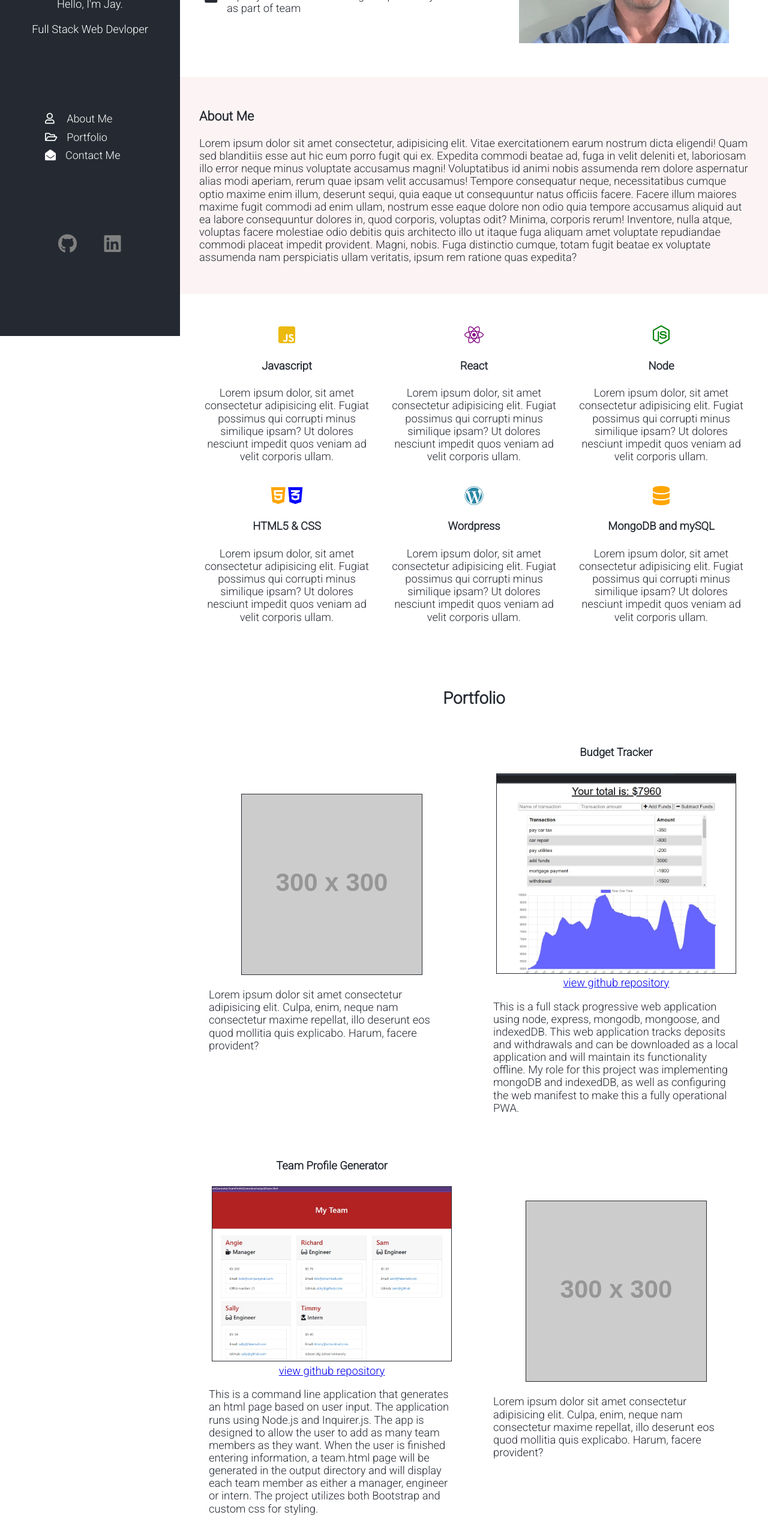
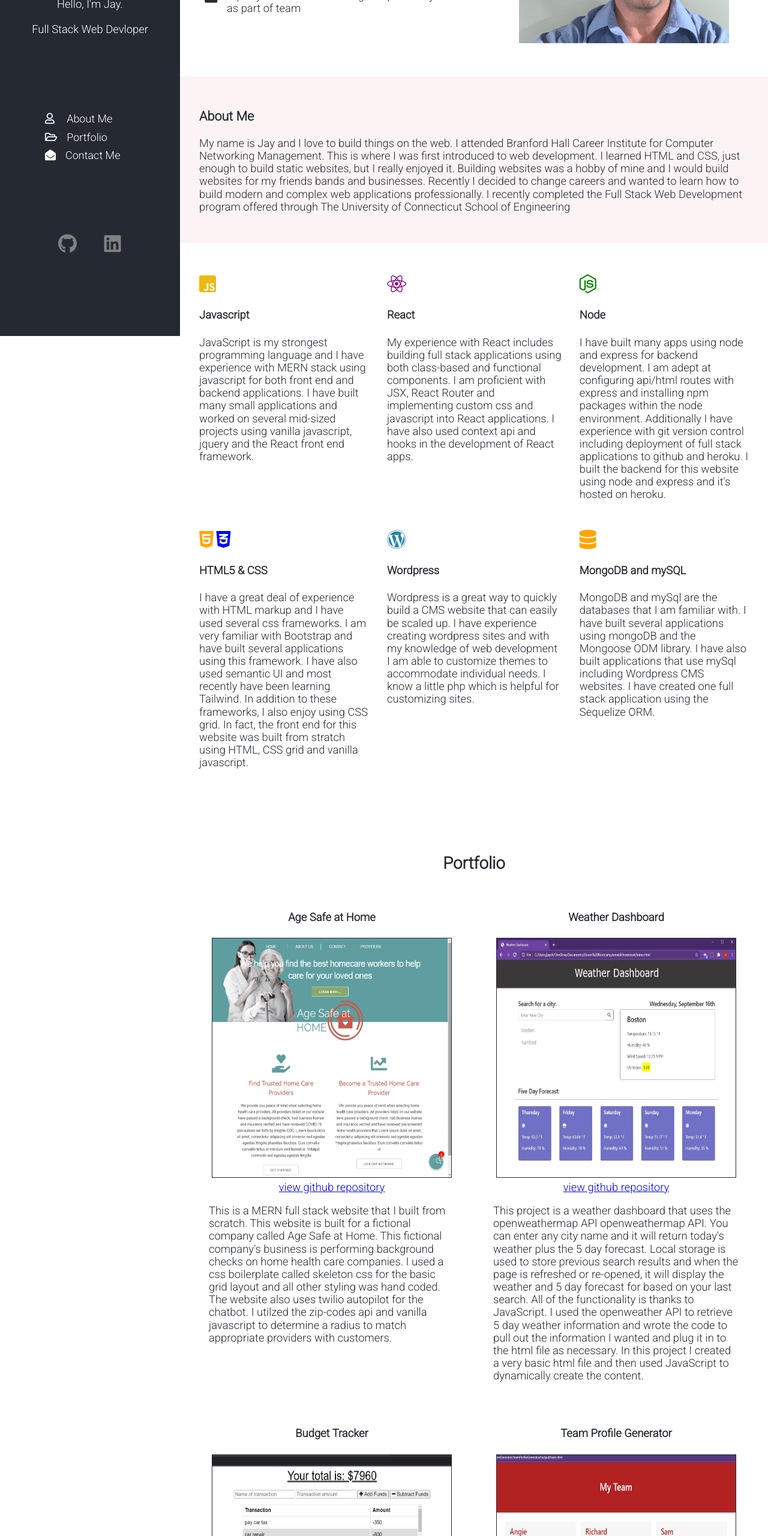
Before and after one commit to jaychapman/portfolio, a website: page public/index.html in a window 1280 px wide. Shown: the part 240-2800 px from the top of the page at 60% size. Drawn offline with Linux system fonts and the light colour scheme; placeholder pictures from the web are drawn by us.

Commit message:
completed skills section and about me

```diff
--- a/public/app.css
+++ b/public/app.css
@@ -141,6 +141,8 @@ body {
 
 .about {
   background-color: rgb(252, 244, 244);
+  text-align: left;
+  padding: 2rem;
 }
 
 #contactFormContainer {
@@ -155,7 +157,6 @@ body {
   display: grid;
   grid-template-columns: 1fr;
   justify-content: center;
-  align-items: center;
   padding: 1rem;
 }
 
@@ -275,6 +276,10 @@ textarea {
   color: gray;
 }
 
+.socialIcons i:hover {
+  color: white;
+}
+
 #github {
   grid-column-start: 2;
   grid-column-end: 3;
@@ -311,7 +316,6 @@ nav a:visited {
 }
 
 #contact {
-  /* height: 90vh; */
   margin-bottom: 50px;
 }
 
@@ -330,17 +334,14 @@ nav a:visited {
   font-size: 1.5rem;
 }
 
-.about {
-  text-align: left;
-  padding: 2rem;
-}
-
 .skills i {
   font-size: 2rem;
 }
 
-.skills h3 {
-  padding: 1rem;
+.skills {
+  display: grid;
+  gap: 30px;
+  padding: 2rem;
 }
 
 #javascript {
@@ -440,6 +441,7 @@ nav a:visited {
   }
 
   #portfolioContainer img {
+    height: 400px;
     max-width: 400px;
     border: 1px solid #252a32;
   }
@@ -451,8 +453,9 @@ nav a:visited {
 
   .skills {
     display: grid;
-    padding: 2rem;
-    gap: 20px;
+    padding: 2rem 2rem 4rem 2rem;
+    gap: 30px;
+    text-align: left;
   }
 
   .jsDisplay {
@@ -588,6 +591,13 @@ nav a:visited {
   #hamburgerBtn {
     font-size: 2rem;
   }
+
+  #portfolioContainer img {
+    height: auto;
+    max-width: 300px;
+    /* max-width: 400px; */
+    border: 1px solid #252a32;
+  }
 }
 
 /* Media Query for screens under 300px wide */
@@ -598,6 +608,14 @@ nav a:visited {
 
   #hamburgerBtn {
     font-size: 1.5rem;
+  }
+
+  #portfolioContainer img {
+    height: auto;
+    max-width: 225px;
+    /* max-width: 400px; */
+    border: 1px solid #252a32;
+    overflow-x: scroll;
   }
 }
 
@@ -638,4 +656,8 @@ nav a:visited {
     background-color: white;
     color: #252a32;
   }
+
+  .busCardContainer {
+    height: 250px;
+  }
 }
--- a/public/index.html
+++ b/public/index.html
@@ -50,7 +50,7 @@
             <!-- ABOUT ME SECTION -->
             <section class="about">
                     <h3>About Me</h3>
-                    <p>Lorem ipsum dolor sit amet consectetur, adipisicing elit. Vitae exercitationem earum nostrum dicta eligendi! Quam sed blanditiis esse aut hic eum porro fugit qui ex. Expedita commodi beatae ad, fuga in velit deleniti et, laboriosam illo error neque minus voluptate accusamus magni! Voluptatibus id animi nobis assumenda rem dolore aspernatur alias modi aperiam, rerum quae ipsam velit accusamus! Tempore consequatur neque, necessitatibus cumque optio maxime enim illum, deserunt sequi, quia eaque ut consequuntur natus officiis facere. Facere illum maiores maxime fugit commodi ad enim ullam, nostrum esse eaque dolore non odio quia tempore accusamus aliquid aut ea labore consequuntur dolores in, quod corporis, voluptas odit? Minima, corporis rerum! Inventore, nulla atque, voluptas facere molestiae odio debitis quis architecto illo ut itaque fuga aliquam amet voluptate repudiandae commodi placeat impedit provident. Magni, nobis. Fuga distinctio cumque, totam fugit beatae ex voluptate assumenda nam perspiciatis ullam veritatis, ipsum rem ratione quas expedita?</p>
+                    <p>My name is Jay and I love to build things on the web. I attended Branford Hall Career Institute for Computer Networking Management. This is where I was first introduced to web development. I learned HTML and CSS, just enough to build static websites, but I really enjoyed it. Building websites was a hobby of mine and I would build websites for my friends bands and businesses. Recently I decided to change careers and wanted to learn how to build modern and complex web applications professionally. I recently completed the Full Stack Web Development program offered through The University of Connecticut School of Engineering</p>
             </section>
 
 
@@ -61,21 +61,21 @@
                         <div><i id="javascript" class="fab fa-js-square"></i></div>
                         <div><h4>Javascript</h4></div>
                         <div>
-                            <p>Lorem ipsum dolor, sit amet consectetur adipisicing elit. Fugiat possimus qui corrupti minus similique ipsam? Ut dolores nesciunt impedit quos veniam ad velit corporis ullam.</p>
+                            <p>JavaScript is my strongest programming language and I have experience with MERN stack using javascript for both front end and backend applications. I have built many small applications and worked on several mid-sized projects using vanilla javascript, jquery and the React front end framework.</p>
                         </div>
                     </div>
                     <div class="reactDisplay">
                         <div><i id="react" class="fab fa-react"></i></div>
                         <div><h4>React</h4></div>
                         <div>
-                            <p>Lorem ipsum dolor, sit amet consectetur adipisicing elit. Fugiat possimus qui corrupti minus similique ipsam? Ut dolores nesciunt impedit quos veniam ad velit corporis ullam.</p>
+                            <p>My experience with React includes building full stack applications using both class-based and functional components. I am proficient with JSX, React Router and implementing custom css and javascript into React applications. I have also used context api and hooks in the development of React apps.</p>
                         </div>
                     </div>
                     <div class="nodeDisplay">
                         <div><i id="node" class="fab fa-node-js"></i></div>
                         <div><h4>Node</h4></div>
                         <div>
-                            <p>Lorem ipsum dolor, sit amet consectetur adipisicing elit. Fugiat possimus qui corrupti minus similique ipsam? Ut dolores nesciunt impedit quos veniam ad velit corporis ullam.</p>
+                            <p>I have built many apps using node and express for backend development. I am adept at configuring api/html routes with express and installing npm packages within the node environment. Additionally I have experience with git version control including deployment of full stack applications to github and heroku. I built the backend for this website using node and express and it's hosted on heroku.</p>
                         </div>
                     </div>
                     <di class="htmlDisplay">
@@ -83,21 +83,21 @@
                         <i id="css" class="fab fa-css3-alt"></i></div>
                         <div><h4>HTML5 & CSS</h4></div>
                         <div>
-                            <p>Lorem ipsum dolor, sit amet consectetur adipisicing elit. Fugiat possimus qui corrupti minus similique ipsam? Ut dolores nesciunt impedit quos veniam ad velit corporis ullam.</p>
+                            <p>I have a great deal of experience with HTML markup and I have used several css frameworks. I am very familiar with Bootstrap and have built several applications using this framework. I have also used semantic UI and most recently have been learning Tailwind. In addition to these frameworks, I also enjoy using CSS grid. In fact, the front end for this website was built from stratch using HTML, CSS grid and vanilla javascript.</p>
                         </div>
                     </di>
                     <div class="wordpressDisplay">
                         <div><i id="wordpress" class="fab fa-wordpress"></i></div>
                         <div><h4>Wordpress</h4></div>
                         <div>
-                            <p>Lorem ipsum dolor, sit amet consectetur adipisicing elit. Fugiat possimus qui corrupti minus similique ipsam? Ut dolores nesciunt impedit quos veniam ad velit corporis ullam.</p>
+                            <p>Wordpress is a great way to quickly build a CMS website that can easily be scaled up. I have experience creating wordpress sites and with my knowledge of web development I am able to customize themes to accommodate individual needs. I know a little php which is helpful for customizing sites.</p>
                         </div>
                     </div>
                     <div class="dbDisplay">
                         <div><i id="db" class="fas fa-database"></i></div>
                         <div><h4>MongoDB and mySQL</h4></div>
                         <div>
-                            <p>Lorem ipsum dolor, sit amet consectetur adipisicing elit. Fugiat possimus qui corrupti minus similique ipsam? Ut dolores nesciunt impedit quos veniam ad velit corporis ullam.</p>
+                            <p>MongoDB and mySql are the databases that I am familiar with. I have built several applications using mongoDB and the Mongoose ODM library. I have also built applications that use mySql including Wordpress CMS websites. I have created one full stack application using the Sequelize ORM.</p>
                         </div>
                     </div>
             </section>
@@ -108,8 +108,18 @@
 
                     <div id="portfolioContainer">
                         <div>
-                           <img src="https://via.placeholder.com/300" alt="">
-                           <p>Lorem ipsum dolor sit amet consectetur adipisicing elit. Culpa, enim, neque nam consectetur maxime repellat, illo deserunt eos quod mollitia quis explicabo. Harum, facere provident?</p>
+                            <h4>Age Safe at Home</h4>
+                            <img src="/public/img/ageAtHome.jpg" alt="Age At Home Screenshot">
+                            <br>
+                            <a href="https://github.com/jaychapman/Project3" target="_blank">view github repository</a>
+                            <p>This is a MERN full stack website that I built from scratch. This website is built for a fictional company called Age Safe at Home. This fictional company's business is performing background checks on home health care companies.  I used a css boilerplate called skeleton css for the basic grid layout and all other styling was hand coded. The website also uses twilio autopilot for the chatbot. I utilzed the zip-codes api and vanilla javascript to determine a radius to match appropriate providers with customers.</p>
+                         </div>
+                        <div>
+                            <h4>Weather Dashboard</h4>
+                           <img src="/public/img/weatherDashboard.jpg" alt="Weather Dashboard Screenshot">
+                           <br>
+                           <a href="https://github.com/jaychapman/weatherDashboard" target="_blank">view github repository</a>
+                           <p>This project is a weather dashboard that uses the openweathermap API openweathermap API. You can enter any city name and it will return today's weather plus the 5 day forecast. Local storage is used to store previous search results and when the page is refreshed or re-opened, it will display the weather and 5 day forecast for based on your last search. All of the functionality is thanks to JavaScript. I used the openweather API to retrieve 5 day weather information and wrote the code to pull out the information I wanted and plug it in to the html file as necessary. In this project I created a very basic html file and then used JavaScript to dynamically create the content.</p>
                         </div>
                         <div>
                             <h4>Budget Tracker</h4>
@@ -125,10 +135,6 @@
                             <br>
                             <a href="https://github.com/jaychapman/teamProfileGenerator" target="_blank">view github repository</a>
                             <p>This is a command line application that generates an html page based on user input. The application runs using Node.js and Inquirer.js. The app is designed to allow the user to add as many team members as they want. When the user is finished entering information, a team.html page will be generated in the output directory and will display each team member as either a manager, engineer or intern. The project utilizes both Bootstrap and custom css for styling.</p>
-                         </div>
-                         <div>
-                            <img src="https://via.placeholder.com/300" alt="">
-                            <p>Lorem ipsum dolor sit amet consectetur adipisicing elit. Culpa, enim, neque nam consectetur maxime repellat, illo deserunt eos quod mollitia quis explicabo. Harum, facere provident?</p>
                          </div>
                     </div>
                 </section>
@@ -221,6 +227,7 @@
         <!-- Display for mobile device in landscape mode -->
 
             <div class="businessCard">
+                <div class="busCardContainer">
                     <div>
                         <h2>Jay Chapman</h2>
                         <h3>Full Stack Web Developer</h3>
@@ -230,6 +237,7 @@
                     </div>
                     <p id="mobileInstructions">* Rotate mobile device or increase browser height to view this website</p>
                 </div>
+            </div>
 
     <script src="/public/app.js"></script>
     </body>
```
Also changed, not shown: public/app.js (+0 -35 lines), public/img/ageAtHome.jpg (added), public/img/weatherDashboard.jpg (added). Lines whose indentation alone changed are shown as unchanged.
